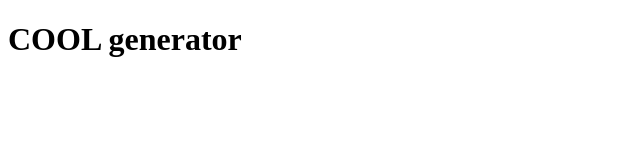
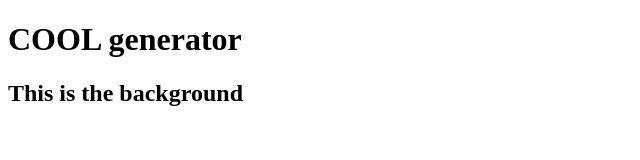
Before and after one commit to JRFink/background-generator, a plain HTML site: page index.html in a window 1280 px wide. Shown: the whole page, without its empty margins (0-640 px from the left). Drawn offline with Linux system fonts and the light colour scheme.

Commit message:
changing text

```diff
--- a/index.html
+++ b/index.html
@@ -10,5 +10,8 @@
     <h1>
         COOL generator
     </h1>
+    <h2>
+        This is the background
+    </h2>
 </body>
 </html>
```
